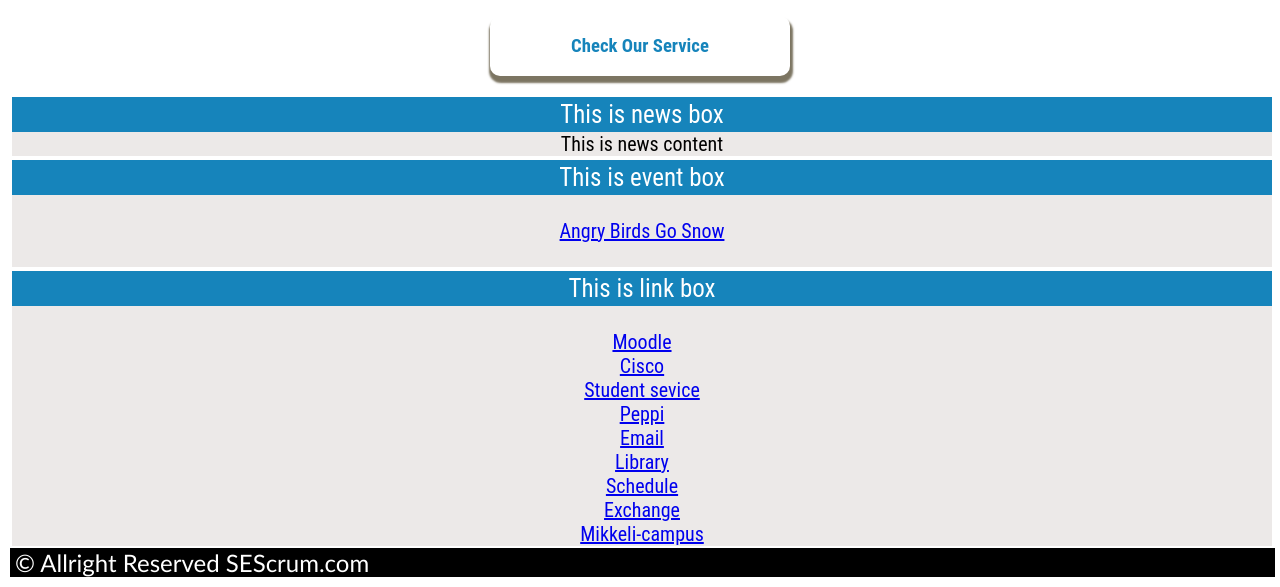
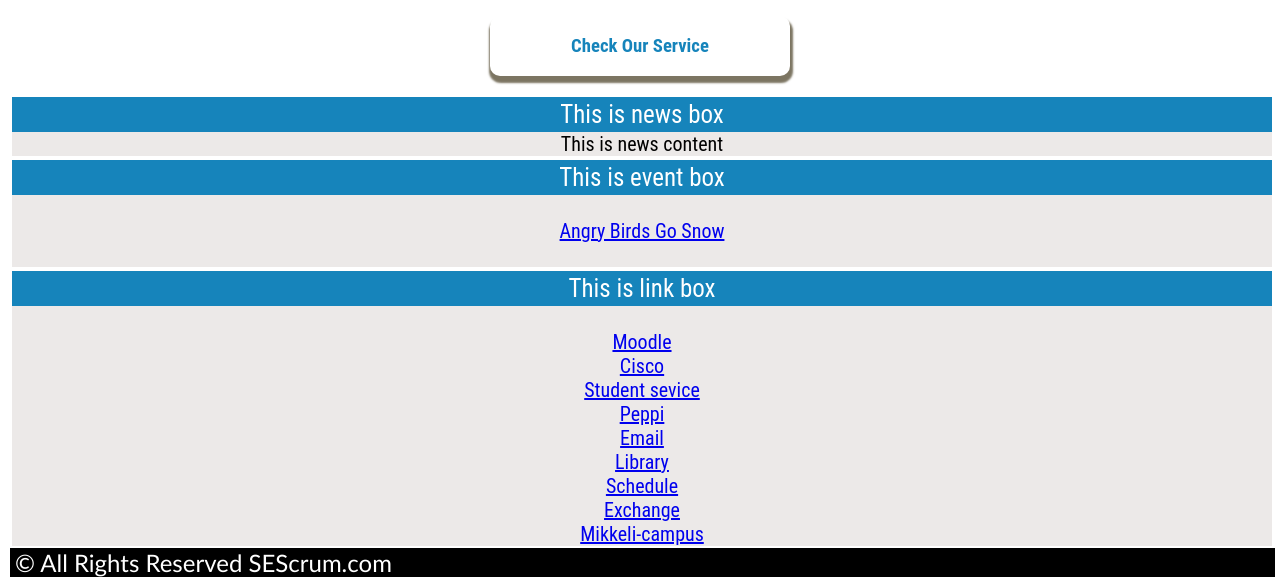
Before and after one commit to JaquesCartier/SEScrum1, a plain HTML site: page index.html in a window 1280 px wide. Shown: the part 574-1161 px from the top of the page. Drawn offline with Linux system fonts and the light colour scheme.

Commit message:
Fixed the footer

```diff
--- a/Style.css
+++ b/Style.css
@@ -101,7 +101,7 @@ li.passive {
 }
 /*Footer*/
 footer {
-	marin-bottom: 5px;
+	margin-top: 30%;
 	clear: left;
 	width: 100%;
 color: #eef1ff;
--- a/index.html
+++ b/index.html
@@ -76,7 +76,7 @@
 		<a href="https://www.xamk.fi/en/xamk2/mikkeli-campus/">Mikkeli-campus</a><br>
 </div>
 
-<footer>&copy; Allright Reserved SEScrum.com</footer>
+<footer>&copy; All Rights Reserved SEScrum.com</footer>
 
 </body>
 </html>
```
Also changed, not shown: about.html (+1 -1 lines), contact.html (+1 -1 lines), service.html (+1 -1 lines).
